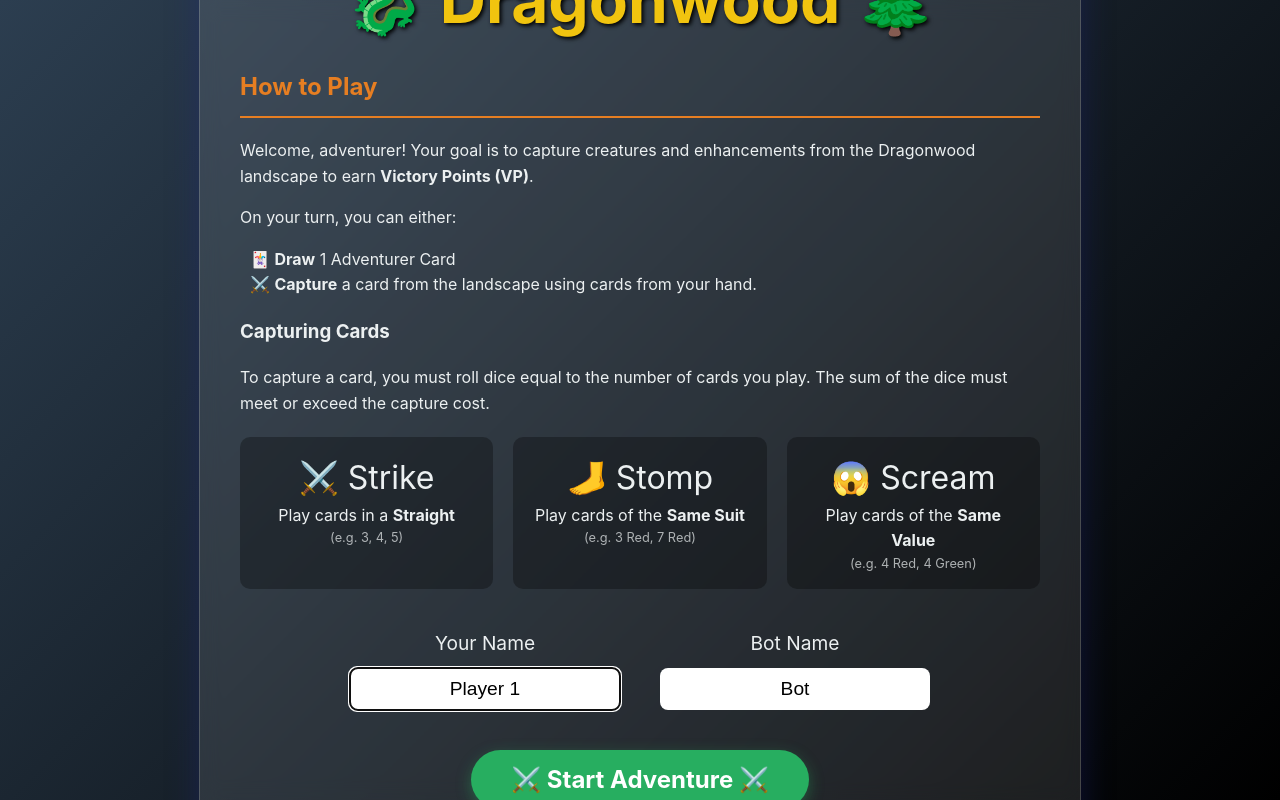
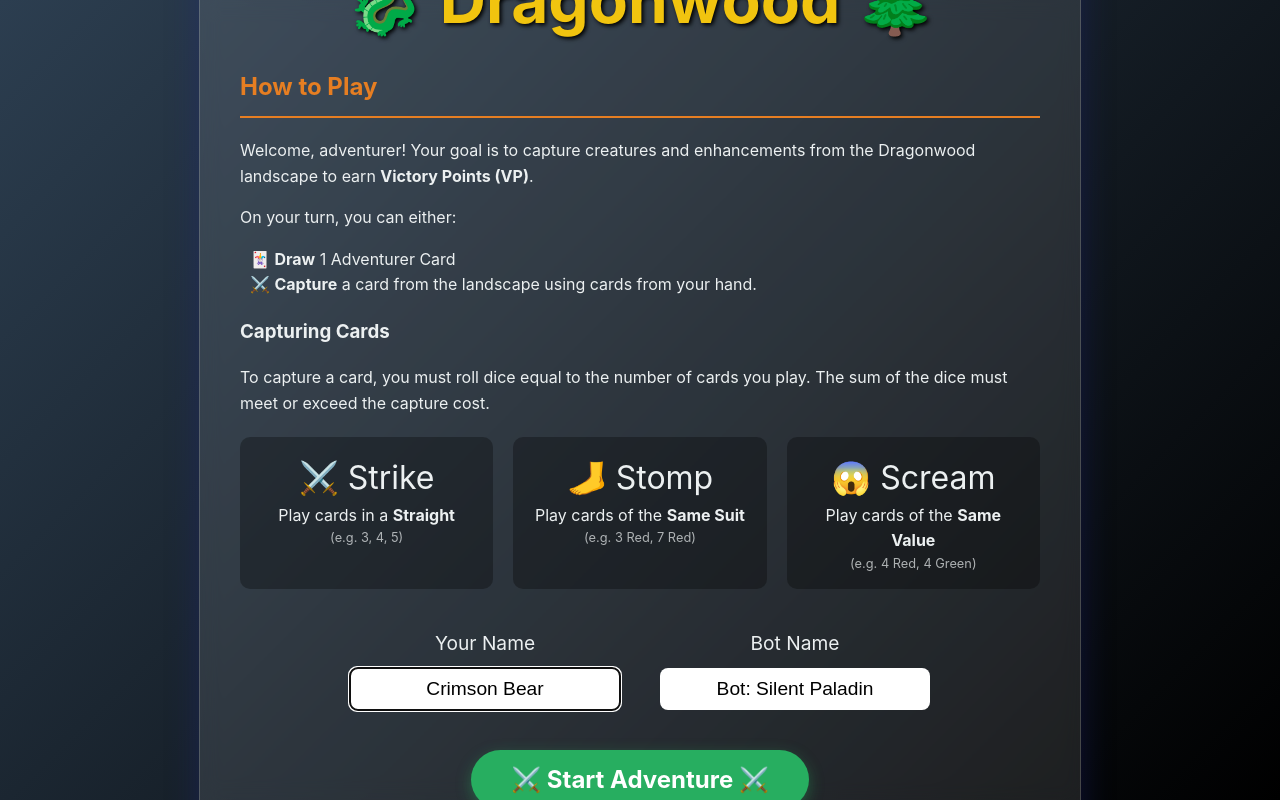
Before and after one commit to andrew-mcgrath/dragonwood, a React (Vite) app: page / in a window 1280 px wide. Built offline with nearby package versions, Linux system fonts and the light colour scheme.

Commit message:
Feat: Randomize player and bot names (#4)
Added NameGenerator utility and updated SplashScreen/GameEngine to use random fantasy names by default.

```diff
--- a/src/components/GameBoard.tsx
+++ b/src/components/GameBoard.tsx
@@ -35,7 +35,7 @@ const DiceFace: React.FC<{ value: number }> = ({ value }) => {
     );
 };
 
-export const GameBoard: React.FC<GameBoardProps> = ({ gameState, onDraw, onCapture, onPenaltyDiscard, onRenamePlayer }) => {
+export const GameBoard: React.FC<GameBoardProps> = ({ gameState, onDraw, onCapture, onPenaltyDiscard, onRenamePlayer: _onRenamePlayer }) => {
     const player = gameState.players[gameState.currentPlayerIndex];
     const isMyTurn = !player.isBot; // Assuming index 0 is human usually, or check ID
 
--- a/src/components/SplashScreen.tsx
+++ b/src/components/SplashScreen.tsx
@@ -1,12 +1,14 @@
 import React, { useState } from 'react';
+import { generateRandomName } from '../utils/NameGenerator';
 
 interface SplashProps {
     onStartGame: (playerName: string, botName: string) => void;
 }
 
 export const SplashScreen: React.FC<SplashProps> = ({ onStartGame }) => {
-    const [name, setName] = useState("Player 1");
-    const [botName, setBotName] = useState("Bot");
+    // Generate random defaults once on mount
+    const [name, setName] = useState(() => generateRandomName(false));
+    const [botName, setBotName] = useState(() => generateRandomName(true));
 
     const handleSubmit = (e: React.FormEvent) => {
         e.preventDefault();
--- a/src/engine/GameEngine.ts
+++ b/src/engine/GameEngine.ts
@@ -1,6 +1,7 @@
 import { createAdventurerDeck, createDragonwoodDeck } from './DeckManager';
 import { rollDice } from './Dice';
 import type { GameState, Player, PlayerCard, DragonwoodCard, Creature, AttackType } from './types';
+import { generateRandomName } from '../utils/NameGenerator';
 
 export class GameEngine {
     state: GameState;
@@ -50,7 +51,7 @@ export class GameEngine {
 
         const player2: Player = {
             id: 'p2',
-            name: 'Bot',
+            name: generateRandomName(true), // Default random name for safety
             hand: [],
             capturedCards: [],
             isBot: true
--- /dev/null
+++ b/src/utils/NameGenerator.ts
@@ -0,0 +1,27 @@
+export const FANTASY_ADJECTIVES = [
+    "Brave", "Mighty", "Wise", "Swift", "Silent",
+    "Ancient", "Shadowy", "Radiant", "Fierce", "Noble",
+    "Crimson", "Azure", "Savage", "Grand", "Mystic",
+    "Wandering", "Eternal", "Iron", "Golden", "Stormy",
+    "Daring", "Fearless", "Cunning", "Wild", "Gallant"
+];
+
+export const FANTASY_NOUNS = [
+    "Knight", "Wizard", "Rogue", "Dragon", "Hunter",
+    "Seeker", "Wanderer", "Guardian", "Shadow", "Spirit",
+    "Wolf", "Bear", "Falcon", "Warrior", "Legend",
+    "Sage", "Druid", "Paladin", "Sorcerer", "Ranger",
+    "Beast", "Titan", "Viper", "Storm", "Blade"
+];
+
+export function generateRandomName(isBot: boolean = false): string {
+    const adj = FANTASY_ADJECTIVES[Math.floor(Math.random() * FANTASY_ADJECTIVES.length)];
+    const noun = FANTASY_NOUNS[Math.floor(Math.random() * FANTASY_NOUNS.length)];
+    const name = `${adj} ${noun}`;
+
+    if (isBot) {
+        return `Bot: ${name}`;
+    }
+
+    return name;
+}
```
Also changed, not shown: 1 other file (tests, documents, lock files or other folders).
